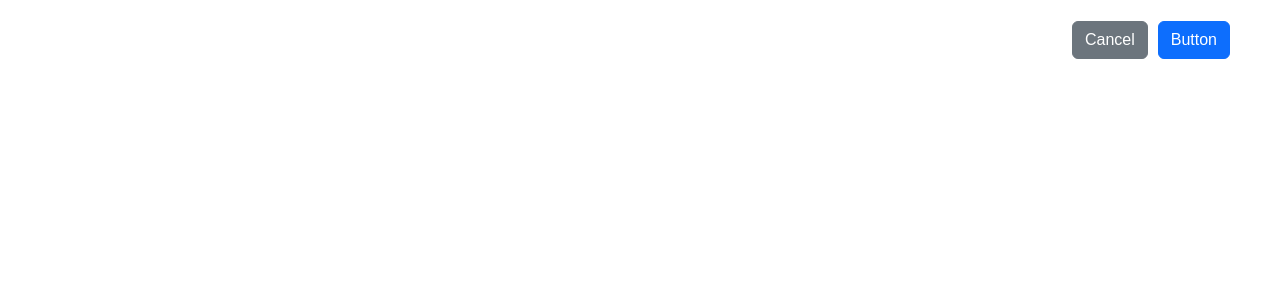
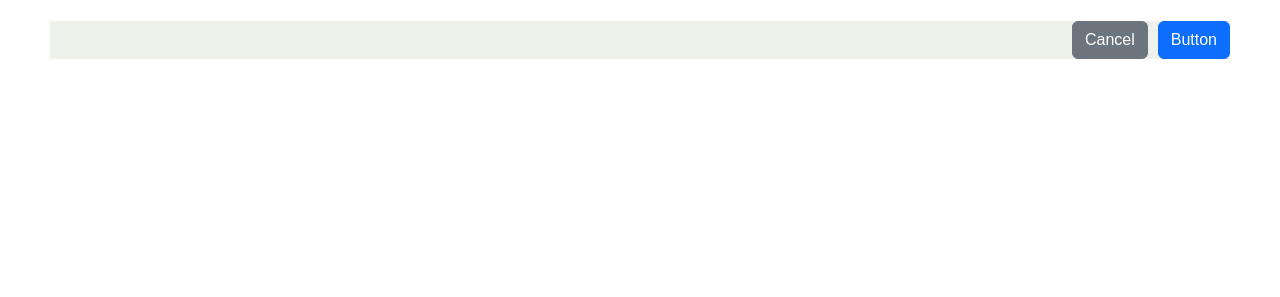
Before and after one commit to AltayIbrhm/PaymentForm, a plain HTML site: page index.html in a window 1280 px wide. Shown: the part 503-800 px from the top of the page. Drawn offline with nearby package versions, Linux system fonts and the light colour scheme.

Commit message:
coloring added

```diff
--- a/index.html
+++ b/index.html
@@ -114,7 +114,7 @@
             </div>
     </div>
     </form>
-    <div class="decision_form">
+    <div id="decision_form">
         <button type="button" class="btn btn-secondary" id="cancel">Cancel</button>
         <button class="btn btn-primary" type="submit">Button</button>
     </div>
--- a/style.css
+++ b/style.css
@@ -29,10 +29,12 @@ label.form-label{
 form.row{
     margin-top: 0.5px;
 }
-div.decision_form{
+div#decision_form{
     display: flex;
     justify-content: flex-end;
+    background-color: rgb(239, 242, 235);
 }
 #cancel{
     margin-right: 10px;
+
 }
```
